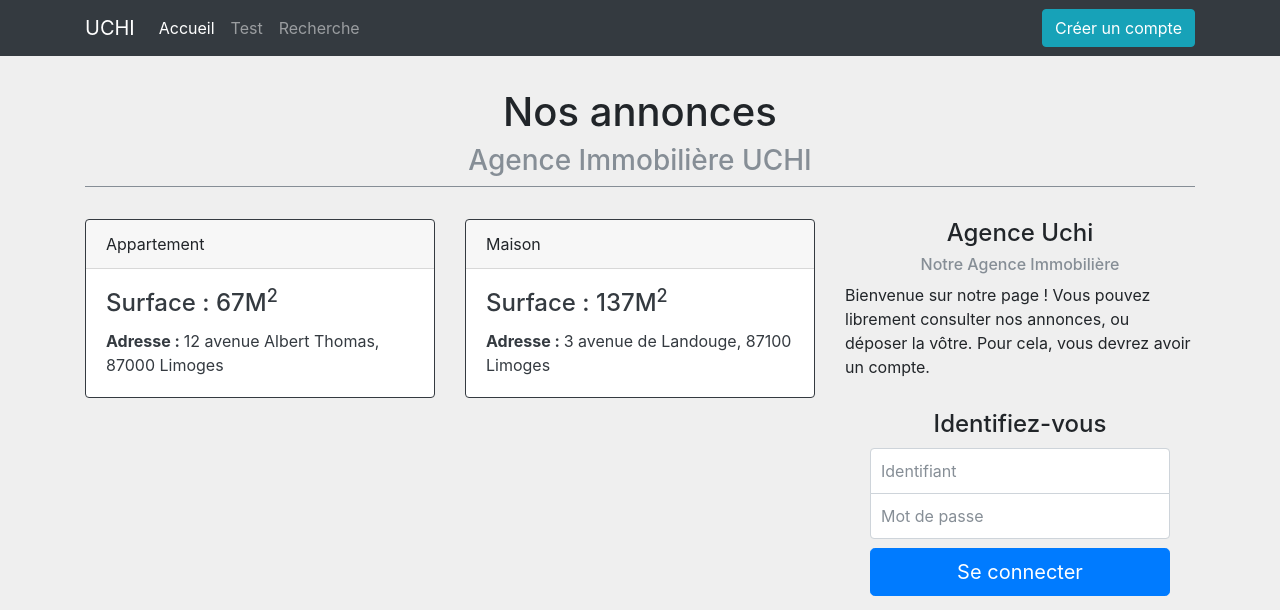
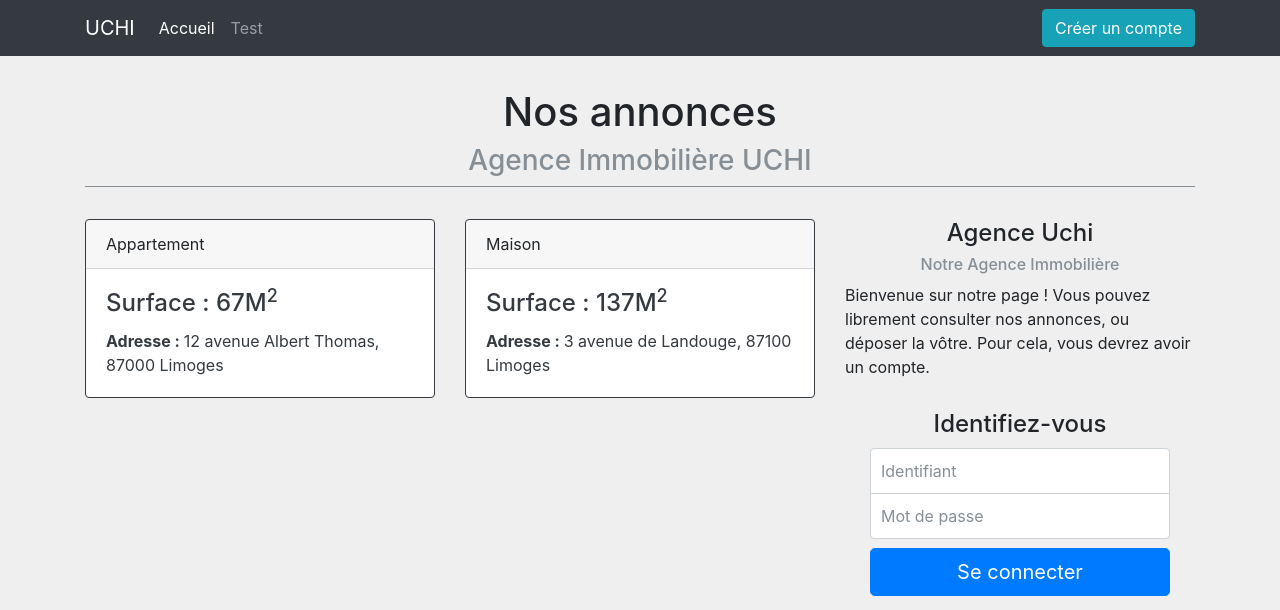
Before and after one commit to PichTic/Ue219-Groupe1, a PHP site: page /index.php in a window 1280 px wide. Shown: the top 610 px of the page. Run offline with PHP 8.4, Linux system fonts and the light colour scheme; data comes from the database, SQL or seed files in the repository.

Commit message:
Modification de la visibilité de la recherche. Utilisateur connecte uniquement

```diff
--- a/vues/nav.php
+++ b/vues/nav.php
@@ -14,13 +14,13 @@
                 <li class="nav-item">
                     <a class="nav-link <?php  is_page_active('test'); ?>" href="./test.php">Test</a>
                 </li>
-                <li class="nav-item">
-                    <a class="nav-link <?php  is_page_active('recherche'); ?>" href="./recherche.php">Recherche</a>
-                </li>
                     <?php
                     // si l'user est connecté
                     if (is_auth()) :
                     ?>
+                <li class="nav-item">
+                    <a class="nav-link <?php  is_page_active('recherche'); ?>" href="./recherche.php">Recherche</a>
+                </li>
                 <li class="nav-item">
                     <a class="nav-link <?php  is_page_active('annonces-post'); ?>" href="./annonces-post.php">Créer une annonce</a>
                 </li>
```
